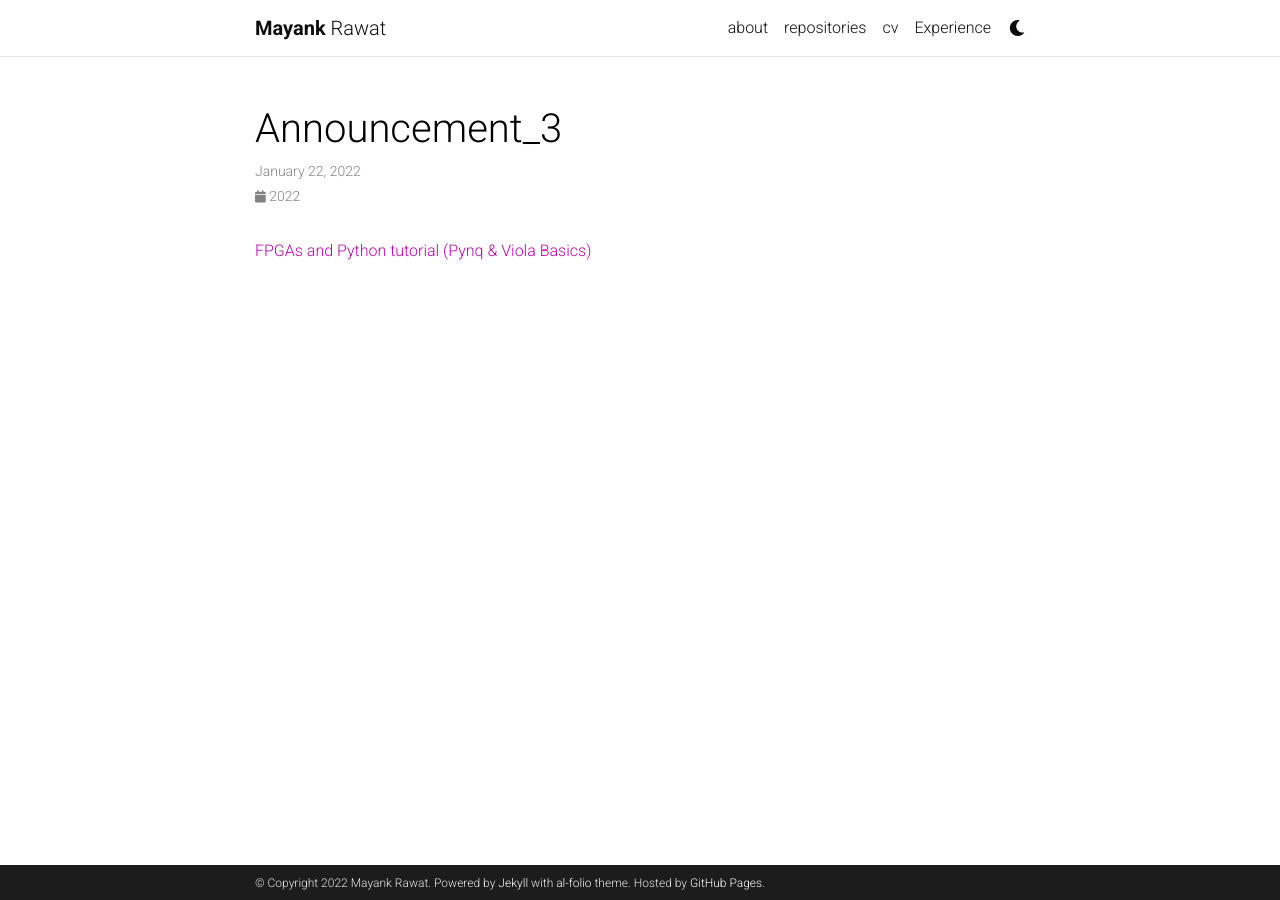
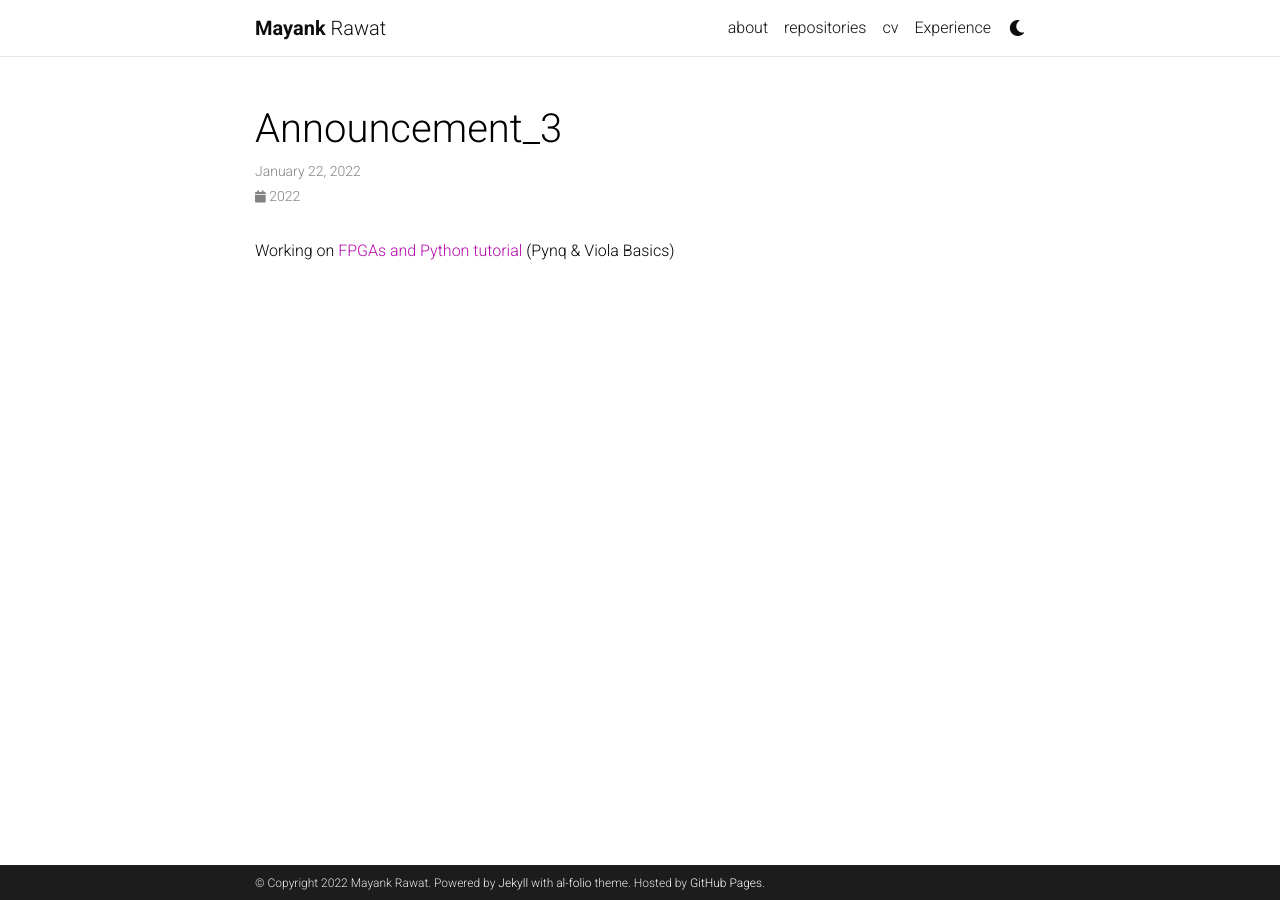
Before and after one commit to mayank18049/mayak18049.github.io, a Jekyll site: the page built from _news/announcement_3.md, in a window 1280 px wide. Built offline with Jekyll 4.4.1, drawn with Linux system fonts in a browser that asks for light colours; comment, search, counter and statistics services are not loaded; a style sheet for code colours, icons or effects is not loaded.

Commit message:
Add news

```diff
--- a/_news/announcement_3.md
+++ b/_news/announcement_3.md
@@ -3,4 +3,4 @@ layout: post
 date: 2022-01-22 15:59:00-0400
 inline: true
 ---
-[FPGAs and Python tutorial (Pynq & Viola Basics)](https://tinyurl.com/pynqvideo1)
+Working on [FPGAs and Python tutorial](https://tinyurl.com/pynqvideo1) (Pynq & Viola Basics)
```
Also changed, not shown: _news/announcement_1.md (+1 -1 lines), _news/announcement_2.md (+1 -1 lines), _news/announcement_4.md (+1 -1 lines), _news/announcement_5.md (+1 -1 lines), _news/announcement_6.md (added, +6 -0 lines).
